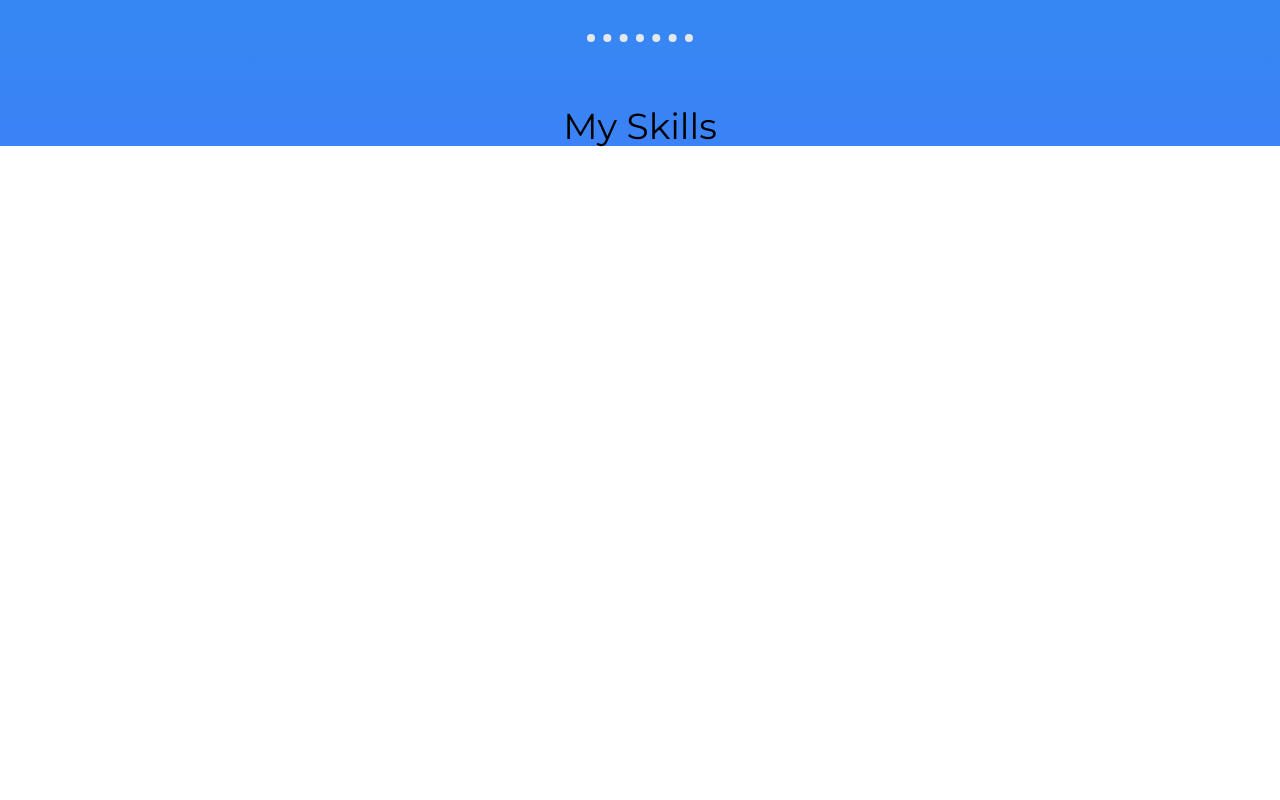
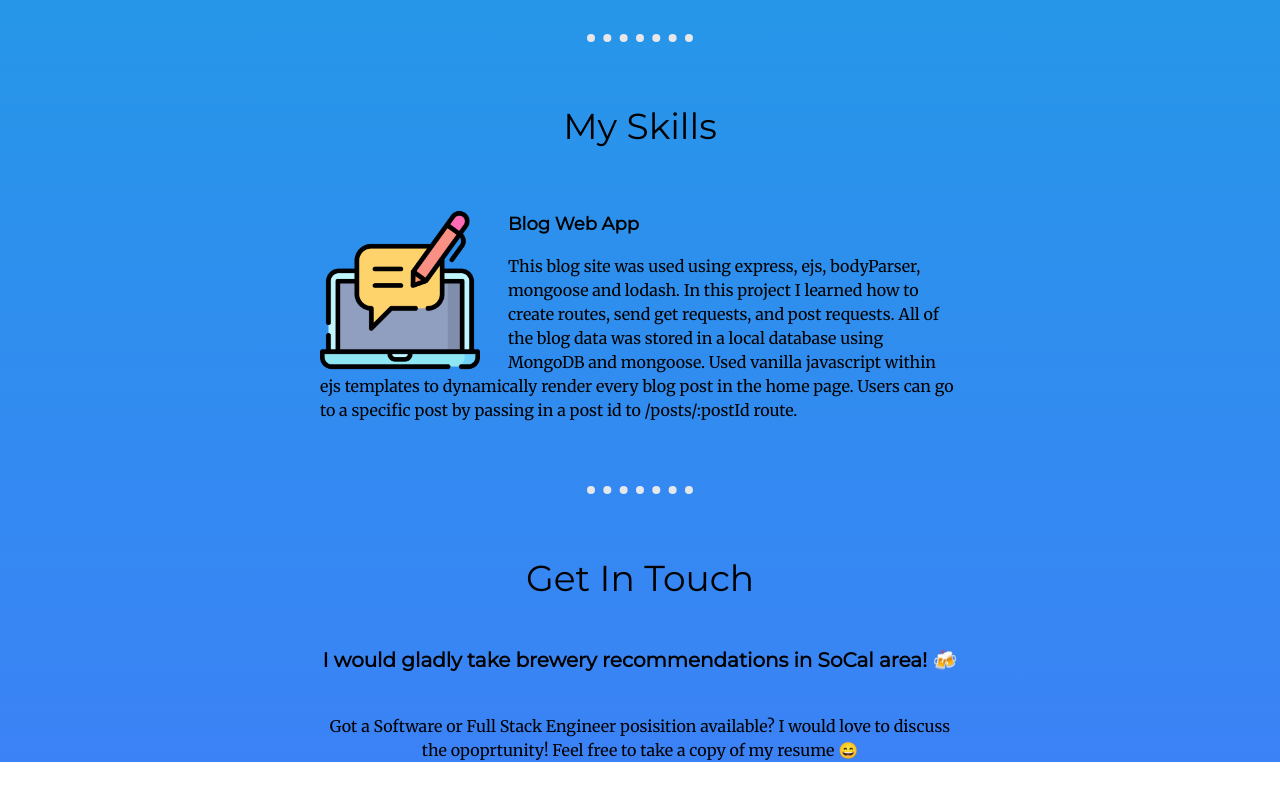
Before and after one commit to emmanuelreyes28/personal-webpage, a React (Create React App) app: page / in a window 1280 px wide. Shown: the part 1158-1958 px from the top of the page. Before the commit the page ends 1352 px from the top, so only its background shows below. Built offline with nearby package versions, Linux system fonts and the light colour scheme.

Commit message:
Edit skills and contact components

```diff
--- a/src/components/App.jsx
+++ b/src/components/App.jsx
@@ -2,6 +2,7 @@ import Intro from "./Intro";
 import Greet from "./Greet";
 import Break from "./Break";
 import Skills from "./Skills";
+import Contact from "./Contact";
 
 function App() {
   return (
@@ -10,6 +11,8 @@ function App() {
       <Intro />
       <Break />
       <Skills />
+      <Break />
+      <Contact />
     </div>
   );
 }
--- a/src/components/Contact.jsx
+++ b/src/components/Contact.jsx
@@ -1,7 +1,18 @@
 import React from "react";
 
 function Contact() {
-  return <div>Contact</div>;
+  return (
+    <div className="text-center">
+      <h1 className="font-heading text-4xl my-12">Get In Touch</h1>
+      <h2 className="font-heading font-bold text-xl my-4">
+        I would gladly take brewery recommendations in SoCal area! 🍻
+      </h2>
+      <p className="font-display w-1/2 mx-auto my-10">
+        Got a Software or Full Stack Engineer posisition available? I would love
+        to discuss the opoprtunity! Feel free to take a copy of my resume 😄
+      </p>
+    </div>
+  );
 }
 
 export default Contact;
--- a/src/components/Skills.jsx
+++ b/src/components/Skills.jsx
@@ -1,9 +1,27 @@
 import React from "react";
+import bloggingImage from "../images/blogging.png";
 
 function Skills() {
   return (
     <div>
       <h1 className="font-heading text-center text-4xl my-12">My Skills</h1>
+      <div className="w-1/2 my-16 mx-auto text-left">
+        <img
+          className="w-1/4 float-left mr-7"
+          src={bloggingImage}
+          alt="blogging icon"
+        />
+        <h3 className="font-heading font-bold text-lg my-4">Blog Web App</h3>
+        <p className="font-display">
+          This blog site was used using express, ejs, bodyParser, mongoose and
+          lodash. In this project I learned how to create routes, send get
+          requests, and post requests. All of the blog data was stored in a
+          local database using MongoDB and mongoose. Used vanilla javascript
+          within ejs templates to dynamically render every blog post in the home
+          page. Users can go to a specific post by passing in a post id to
+          /posts/:postId route.
+        </p>
+      </div>
     </div>
   );
 }
```
Also changed, not shown: src/images/blogging.png (added).
